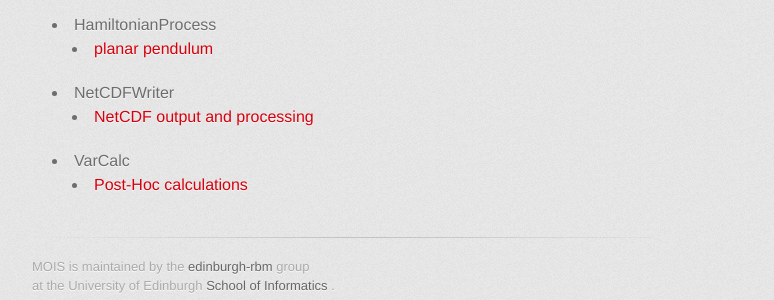
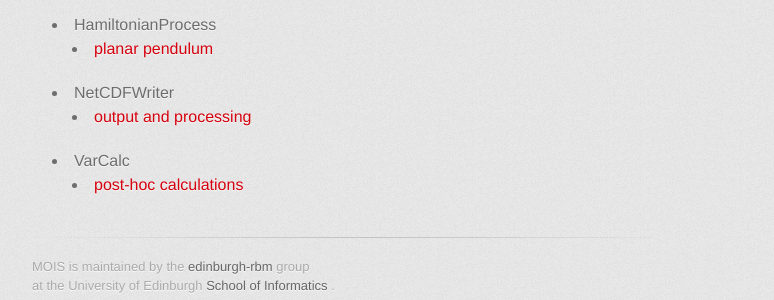
Before and after one commit to edinburgh-rbm/mois-examples, a Jekyll site: the page built from index.md, in a window 1280 px wide. Shown: the part 779-1079 px from the top of the page, without its empty margins (298-1072 px from the left). Built offline with Jekyll 4.4.1, drawn with Linux system fonts in a browser that asks for light colours; some web fonts are replaced; a script that is not in the unit is left out.

Commit message:
cosmetic

```diff
--- a/index.md
+++ b/index.md
@@ -31,6 +31,6 @@ Examples
   * HamiltonianProcess
     * [planar pendulum](pendulum)
   * NetCDFWriter
-    * [NetCDF output and processing](netcdf)
+    * [output and processing](netcdf)
   * VarCalc
-    * [Post-Hoc calculations](varcalc)
+    * [post-hoc calculations](varcalc)
```
